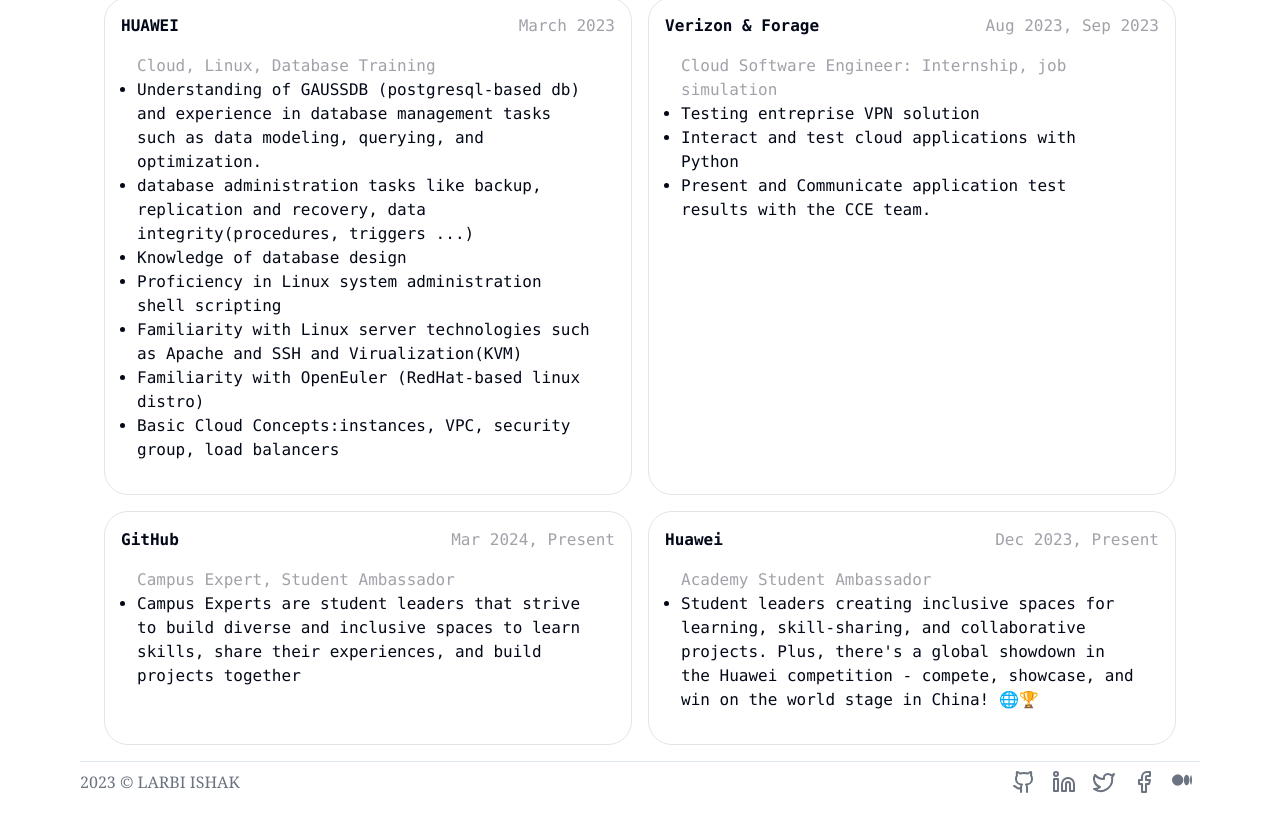
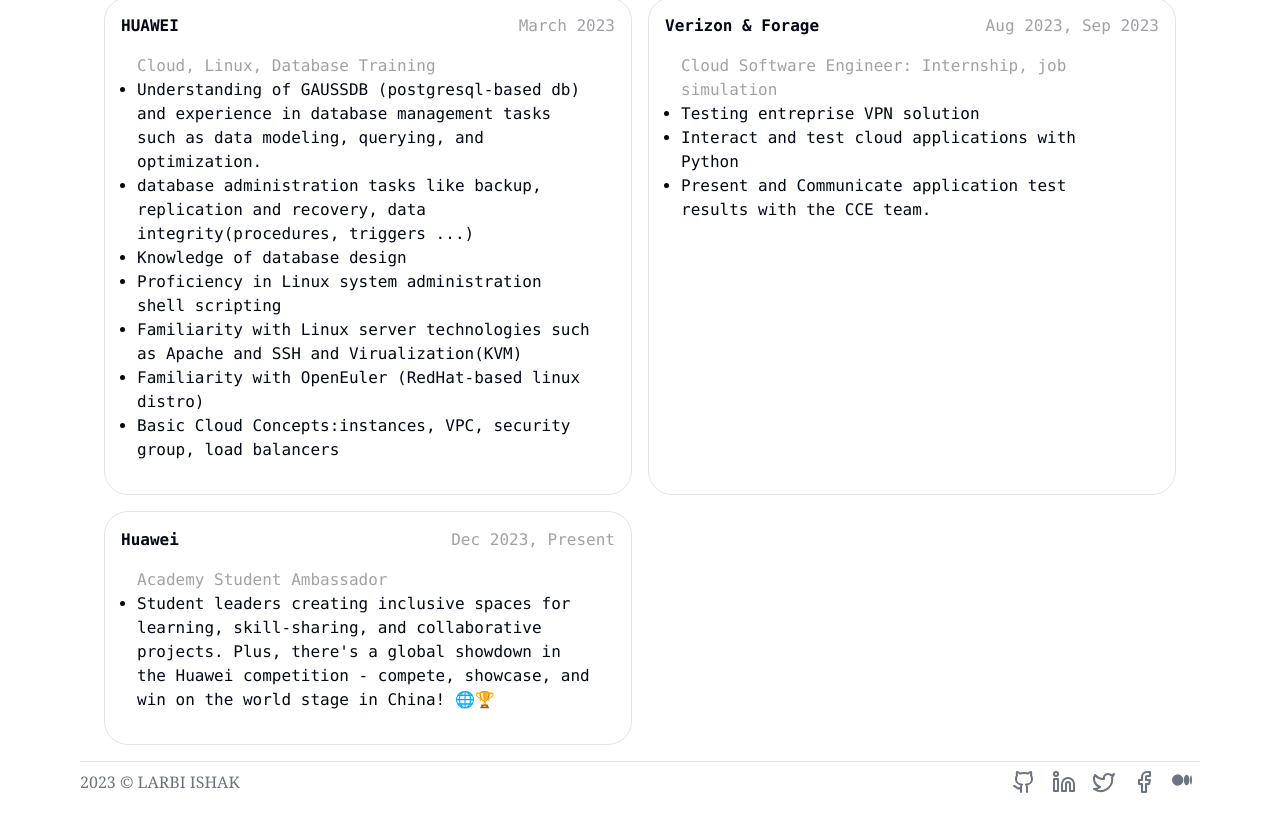
Before and after one commit to larbi-ishak/portfolio, a Next.js app: page /resume in a window 1280 px wide. Shown: the part 553-1385 px from the top of the page. Built offline with nearby package versions, Linux system fonts and the light colour scheme.

Commit message:
modify experience

```diff
--- a/app/resume/page.tsx
+++ b/app/resume/page.tsx
@@ -130,25 +130,6 @@
               </div>
             </div>
           </Container>
-          <Container>
-            <div className="py-4 px-4 flex flex-col">
-              <div className="flex justify-between">
-                <div className="flex font-bold">
-                  GitHub
-                </div>
-                <p className="text-zinc-400">Mar 2024, Present</p>
-              </div>
-              <div className="p-4">
-                <h3 className="text-zinc-400">Campus Expert, Student Ambassador</h3>
-                <ul style={{ listStyleType: "disc" }}>
-                  <li>
-                    Campus Experts are student leaders that strive to build diverse and inclusive spaces to learn
-                    skills, share their experiences, and build projects together
-                  </li>
-                </ul>
-              </div>
-            </div>
-          </Container>
 
           <Container>
             <div className="py-4 px-4 flex flex-col">
```
